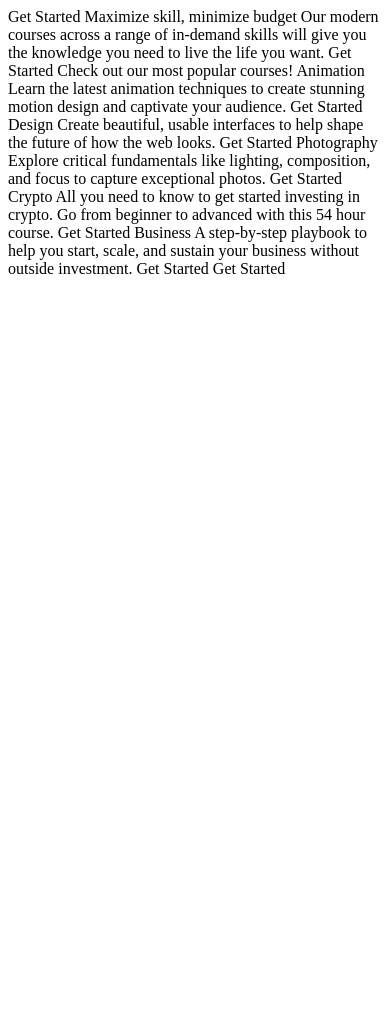
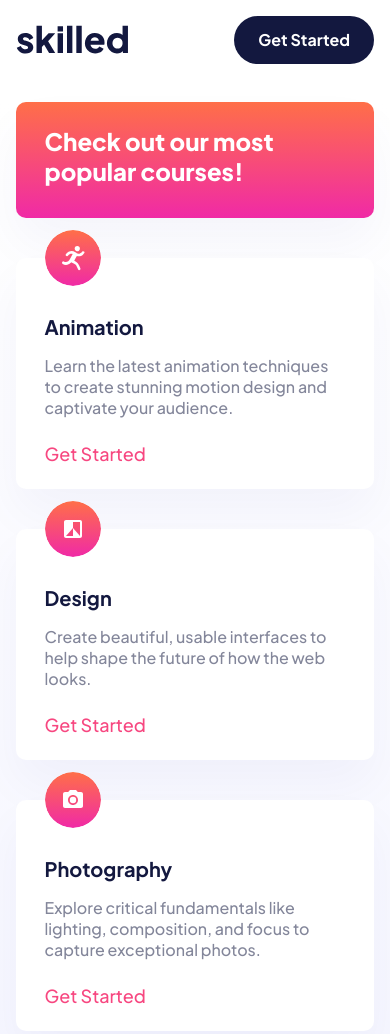
Before and after one commit to EniZoe1/fm3_e-learning, a plain HTML site: page index.html in a window 390 px wide. Shown: the top 1034 px of the page. Before the commit the page ends 844 px from the top, so only its background shows below. Drawn offline with Linux system fonts and the light colour scheme.

Commit message:
mobile view is done

```diff
--- a/index.html
+++ b/index.html
@@ -1,52 +1,66 @@
 <!DOCTYPE html>
 <html lang="en">
-<head>
-  <meta charset="UTF-8">
-  <meta name="viewport" content="width=device-width, initial-scale=1.0">
+	<head>
+		<meta charset="UTF-8" />
+		<meta name="viewport" content="width=device-width, initial-scale=1.0" />
 
-  <link rel="icon" type="image/png" sizes="32x32" href="./assets/favicon-32x32.png">
-
-  <title>Frontend Mentor | Skilled e-learning landing page</title>
-</head>
-<body>
-
-  Get Started
-
-  Maximize skill, minimize budget
-
-  Our modern courses across a range of in-demand skills will give you the
-  knowledge you need to live the life you want.
-
-  Get Started
-
-  Check out our most popular courses!
-
-  Animation
-  Learn the latest animation techniques to create stunning motion
-  design and captivate your audience.
-  Get Started
-
-  Design
-  Create beautiful, usable interfaces to help shape the future of
-  how the web looks.
-  Get Started
-
-  Photography
-  Explore critical fundamentals like lighting, composition, and focus
-  to capture exceptional photos.
-  Get Started
-
-  Crypto
-  All you need to know to get started investing in crypto. Go from beginner
-  to advanced with this 54 hour course.
-  Get Started
-
-  Business
-  A step-by-step playbook to help you start, scale, and sustain your business
-  without outside investment.
-  Get Started
-
-  Get Started
-
-</body>
+		<link rel="icon" type="image/png" sizes="32x32" href="./assets/favicon-32x32.png" />
+		<link rel="preconnect" href="https://fonts.googleapis.com" />
+		<link rel="preconnect" href="https://fonts.gstatic.com" crossorigin />
+		<link href="https://fonts.googleapis.com/css2?family=Plus+Jakarta+Sans:wght@500;700;800&display=swap" rel="stylesheet" />
+		<link rel="stylesheet" href="css/style.css" />
+		<title>Frontend Mentor | Skilled e-learning landing page</title>
+	</head>
+	<body>
+		<nav class="nav">
+			<a href="#">
+				<img class="nav__logo" src="assets/logo-dark.svg" alt="skilled" />
+			</a>
+			<button class="btn nav__btn">Get Started</button>
+		</nav>
+		<header class="header">
+			<h1 class="header__title">Maximize skill, minimize budget</h1>
+			<p class="header__text">Our modern courses across a range of in-demand skills will give you the knowledge you need to live the life you want.</p>
+			<button class="btn header__btn">Get Started</button>
+		</header>
+		<main class="main">
+			<div class="cards">
+				<div class="card card--featured">
+					<p class="card--featured__text">Check out our most popular courses!</p>
+				</div>
+				<div class="card">
+					<h3 class="card__title card__title--first">Animation</h3>
+					<p class="card__text">Learn the latest animation techniques to create stunning motion design and captivate your audience.</p>
+					<a href="#" class="card__link">Get Started</a>
+				</div>
+				<div class="card">
+					<h3 class="card__title card__title--second two">Design</h3>
+					<p class="card__text">Create beautiful, usable interfaces to help shape the future of how the web looks.</p>
+					<a href="#" class="card__link">Get Started</a>
+				</div>
+				<div class="card">
+					<h3 class="card__title card__title--third">Photography</h3>
+					<p class="card__text">Explore critical fundamentals like lighting, composition, and focus to capture exceptional photos.</p>
+					<a href="#" class="card__link">Get Started</a>
+				</div>
+				<div class="card">
+					<h3 class="card__title card__title--fourth">Crypto</h3>
+					<p class="card__text">All you need to know to get started investing in crypto. Go from beginner to advanced with this 54 hour course.</p>
+					<a href="#" class="card__link">Get Started</a>
+				</div>
+				<div class="card">
+					<h3 class="card__title card__title--fifth">Business</h3>
+					<p class="card__text">A step-by-step playbook to help you start, scale, and sustain your business without outside investment.</p>
+					<a href="#" class="card__link">Get Started</a>
+				</div>
+			</div>
+		</main>
+		<footer class="footer">
+			<a href="#">
+				<img src="assets/logo-light.svg" alt="skilled" />
+			</a>
+			<button class="btn footer__btn">
+				<span class="footer__btn-title">Get Started</span></button>
+		</footer>
+	</body>
 </html>
--- a/scss/style.scss
+++ b/scss/style.scss
@@ -0,0 +1,4 @@
+@use "./utilities/mobile";
+@use "./utilities/tablet";
+@use "./utilities/desktop";
+@use "./utilities/colors" as c;
--- /dev/null
+++ b/scss/utilities/_colors.scss
@@ -0,0 +1,13 @@
+$light-blue: #666ca3;
+$dark-blue: #13183f;
+$gray: #83869a;
+$pink: #f74780;
+$light-pink: #ffa7c3;
+$white: #fff;
+// gradients
+$gradient1: linear-gradient( #ff6f48, #f02aa6);
+$gradient1-hover: linear-gradient(0deg, rgba(255, 255, 255, 0.5) 0%, rgba(255, 255, 255, 0.5) 100%), linear-gradient(180deg, #ff6f48 0%, #f02aa6 100%);
+$gradient2: linear-gradient(#4851ff, #f02aa6);
+$gradient2-hover: linear-gradient(0deg, rgba(255, 255, 255, 0.5) 0%, rgba(255, 255, 255, 0.5) 100%), linear-gradient(180deg, #4851ff 0%, #f02aa6 100%);
+
+$gradient3: linear-gradient(90deg, #ff6f48, #f02aa6);
--- /dev/null
+++ b/scss/utilities/_mobile.scss
@@ -0,0 +1,188 @@
+@use "./colors" as c;
+*,
+*::before,
+*::after {
+	box-sizing: border-box;
+	padding: 0;
+	margin: 0;
+}
+
+html {
+	font-size: 62.5%;
+}
+body {
+	font-family: "Plus Jakarta Sans", sans-serif;
+}
+.btn {
+	padding: 1rem 2.4rem;
+	color: c.$white;
+	border-radius: 2.8rem;
+	border: none;
+	font-size: 1.6rem;
+	font-family: "Plus Jakarta Sans", sans-serif;
+	font-weight: 700;
+	line-height: 175%;
+	cursor: pointer;
+}
+.nav {
+	display: grid;
+	align-items: center;
+	grid-template-columns: 1fr 1fr;
+	padding: 1.6rem;
+	margin-bottom: 2.2rem;
+	&__logo {
+		color: var(--13183F, #13183f);
+		font-family: Plus Jakarta Sans;
+		font-size: 2.8rem;
+		font-style: normal;
+		font-weight: 800;
+		line-height: normal;
+	}
+	&__btn {
+		justify-self: right;
+		background-color: c.$dark-blue;
+		transition: background-color 0.3s;
+		// line-height: 2.8rem; jaki line-height? w figmie pisze "2.8rem /* 175%*/"
+		&:hover {
+			background-color: c.$light-blue;
+		}
+	}
+}
+header {
+	display: none;
+}
+.main {
+	background-image: linear-gradient(180deg, #fff 0%, #f0f1ff 100%);
+	padding: 0 1.6rem;
+	.cards {
+		display: grid;
+		grid-template: 1fr;
+		gap: 4rem;
+
+		.card {
+			background-color: c.$white;
+			border-radius: 10px;
+			box-shadow: 0px 25px 50px 0px rgba(6, 22, 141, 0.04);
+			width: 100%;
+			padding: 2.4rem 2.85rem;
+			&:last-child{
+				margin-bottom: 8rem;
+			}
+			&--featured {
+				padding: 2.4rem 2.85rem;
+				border-radius: 1rem;
+				background-image: c.$gradient1;
+				&__text {
+					margin-bottom: 0.8rem;
+					color: c.$white;
+					font-size: 2.4rem;
+					font-weight: 800;
+				}
+			}
+			&__title {
+				position: relative;
+				margin: 3.2rem 0 1.6rem;
+				color: c.$dark-blue;
+				font-size: 2rem;
+				&::before {
+					content: "";
+					position: absolute;
+					top: -56px;
+					left: 0;
+					translate: 0 -50%;
+					width: 5.6rem;
+					height: 5.6rem;
+					border-radius: 50%;
+				}
+				&.card__title--first {
+					&::before {
+						background-image: url(../../assets/icon-animation.svg);
+					}
+				}
+				&.card__title--second {
+					&::before {
+						background-image: url(../../assets/icon-design.svg);
+					}
+				}
+				&.card__title--third {
+					&::before {
+						background-image: url(../../assets/icon-photography.svg);
+					}
+				}
+				&.card__title--fourth {
+					&::before {
+						background-image: url(../../assets/icon-crypto.svg);
+					}
+				}
+				&.card__title--fifth {
+					&::before {
+						background-image: url(../../assets/icon-business.svg);
+					}
+				}
+			}
+			&__text {
+				padding-bottom: 2.4rem;
+				color: c.$gray;
+				font-size: 1.6rem;
+				font-weight: 500;
+			}
+			&__link {
+				position: relative;
+				color: c.$pink;
+				font-size: 1.8rem;
+				text-decoration: none;
+				&::before {
+					content: "";
+					position: absolute;
+					left: -0.5rem;
+					bottom: -0.6rem;
+					width: calc(100% + 1rem);
+					height: 2px;
+					background-image: c.$gradient3;
+					transition: transform 0.3s;
+					transform: scaleX(0);
+					transform-origin: right;
+				}
+				&:hover {
+					&::before {
+						transform: scaleX(1);
+						transform-origin: left;
+					}
+				}
+			}
+		}
+	}
+}
+.footer {
+	display: grid;
+	grid-template-columns: 1fr 1fr;
+	align-items: center;
+	padding: 3.6rem 1.6rem;
+	background-color: c.$dark-blue;
+	&__btn {
+		justify-self: right;
+		position: relative;
+		background-image: c.$gradient2;
+		&-title{
+			position: relative;
+			z-index: 2;
+		}
+		&::before{
+			content: '';
+			position: absolute;
+			top: 0;
+			left: 0;
+			width: 100%;
+			height: 100%;
+			border-radius: 2.8rem;
+			background-image: c.$gradient2-hover;
+			opacity: 0;
+			transition: opacity .3s;
+		}
+		&:hover{
+			&::before{
+				opacity: 1;
+			}
+		}
+	}
+}
```
Also changed, not shown: css/style.css (added), scss/utilities/_desktop.scss (added), scss/utilities/_tablet.scss (added), 1 other file.
